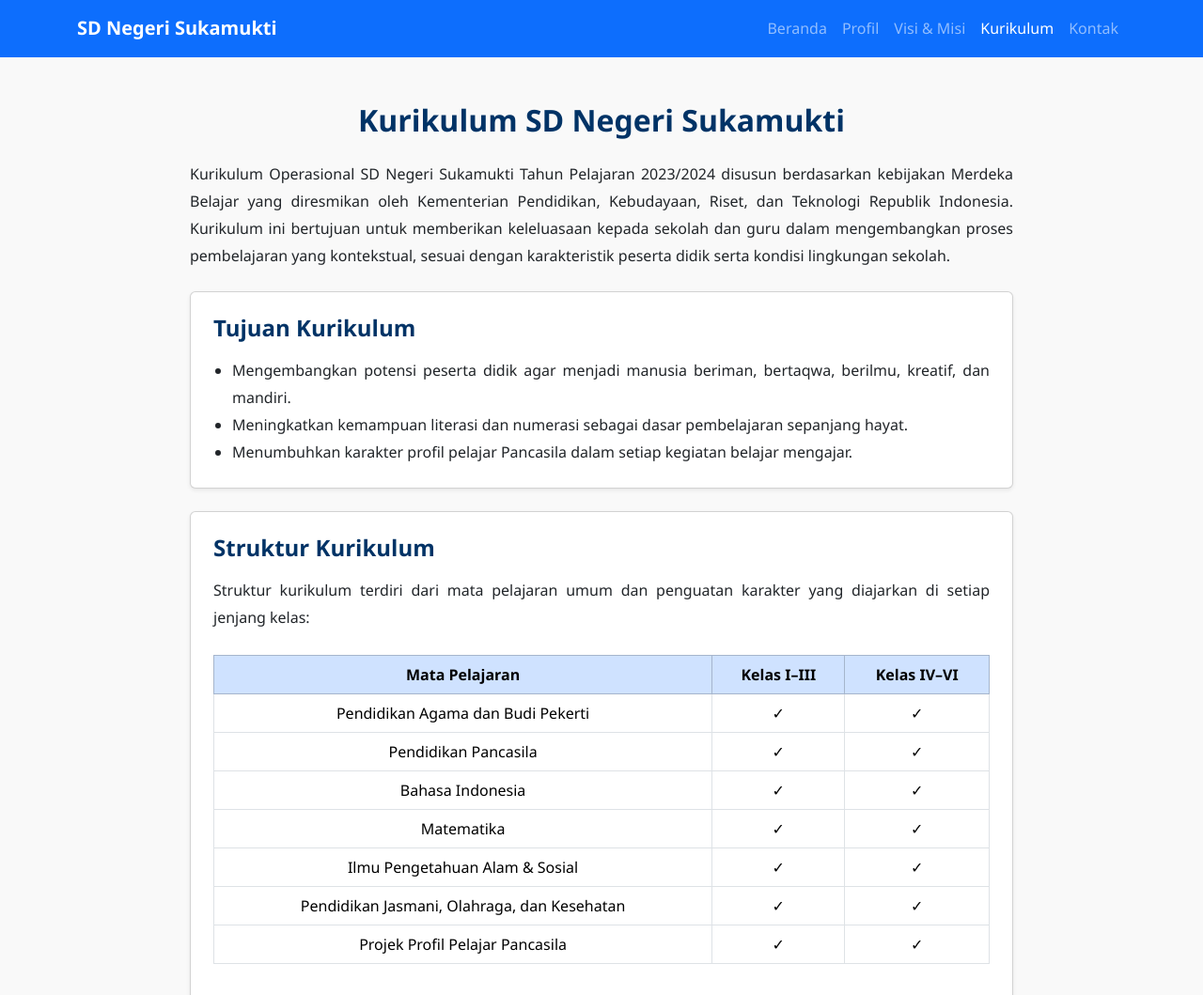
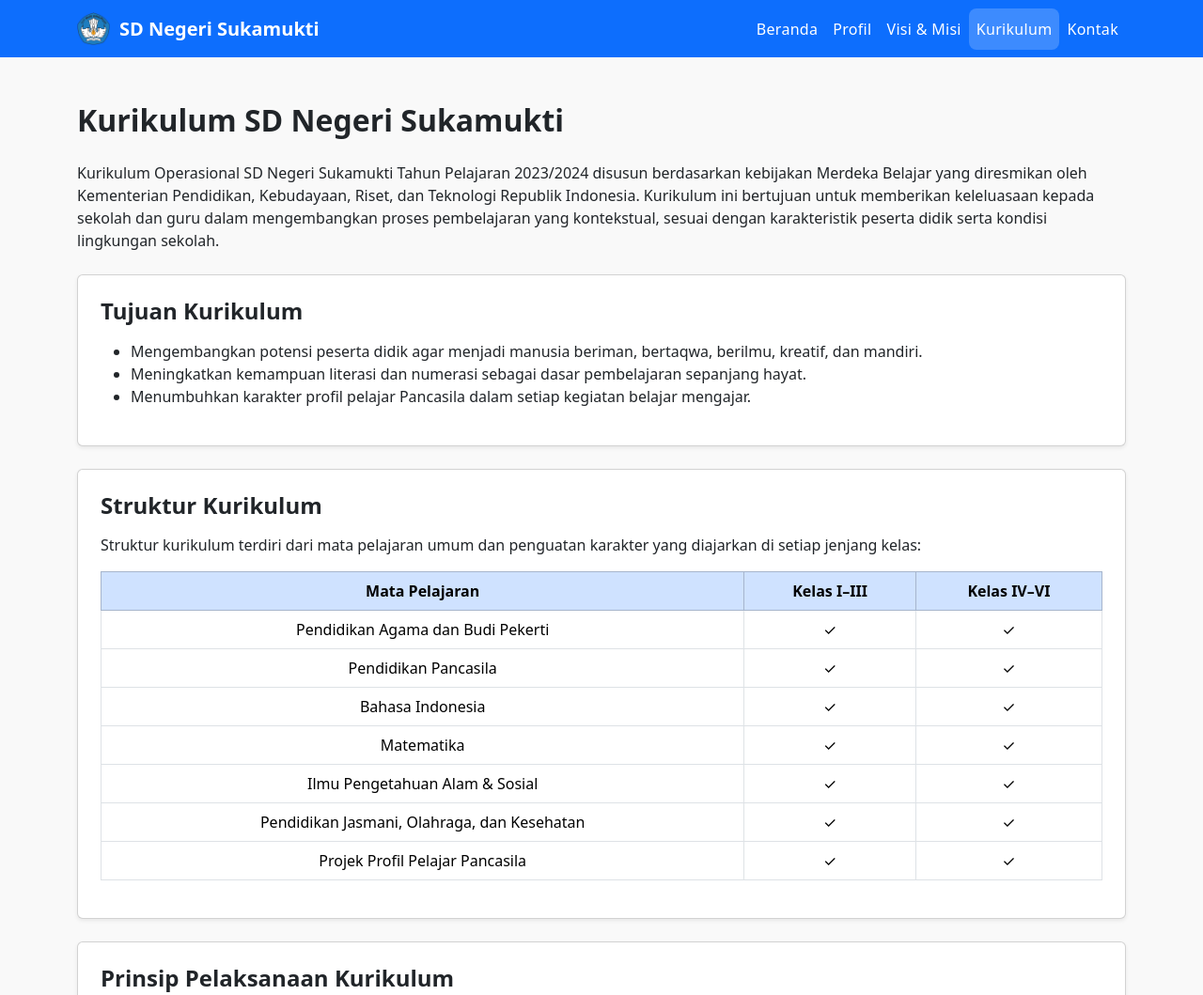
Before and after one commit to karisma10/SD-NEGERI-SUKAMUKTI, a plain HTML site: page kurikulum.html in a window 1280 px wide. Shown: the top 1059 px of the page at 94% size. Drawn offline with nearby package versions, Linux system fonts and the light colour scheme.

Commit message:
Add files via upload

```diff
--- a/kurikulum.html
+++ b/kurikulum.html
@@ -3,62 +3,58 @@
 <head>
   <meta charset="UTF-8">
   <meta name="viewport" content="width=device-width, initial-scale=1.0">
-  <title>Kurikulum | SD Negeri Sukamukti</title>
+  <title>SD Negeri Sukamukti | Beranda</title>
   <link href="https://cdn.jsdelivr.net/npm/bootstrap@5.3.2/dist/css/bootstrap.min.css" rel="stylesheet">
   <style>
-    /* Footer tetap sama */
+    body { background-color: #f9f9f9; }
+
+    /* Hero section */
+    .hero {
+      background: linear-gradient(135deg, #007bff, #00bcd4);
+      color: white;
+      text-align: center;
+      padding: 100px 20px;
+    }
+
+    .hero img {
+      width: 120px;
+      height: auto;
+      margin-bottom: 20px;
+    }
+
+    .hero h1 {
+      font-size: 2.5rem;
+      font-weight: bold;
+    }
+
     footer {
       background: #003366;
       color: white;
-      height: 70px;
-      display: flex;
-      align-items: center;
-      justify-content: center;
+      padding: 15px;
+      text-align: center;
     }
 
-    /* Gaya teks keseluruhan */
-    body {
-      background-color: #f9f9f9;
-      font-family: "Segoe UI", Arial, sans-serif;
-      color: #212529;
+    /* Navbar logo kecil */
+    .navbar-brand img {
+      width: 35px;
+      height: auto;
+      margin-right: 10px;
     }
 
-    p, ul, li {
-      text-align: justify;
-      line-height: 1.8;
+    /* Navbar teks */
+    .navbar-nav .nav-link {
+      font-weight: 400;
+      letter-spacing: 0.3px;
+      text-transform: capitalize;
+      padding: 10px 15px;
+      color: #fff !important;
     }
 
-    ul {
-      padding-left: 20px;
-      margin-bottom: 0;
-    }
-
-    h2, h4 {
-      text-align: center;
-      font-weight: 700;
-      color: #003366;
-    }
-
-    .card h4 {
-      text-align: left;
-      color: #003366;
-    }
-
-    .card p {
-      text-align: justify;
-      margin-bottom: 10px;
-    }
-
-    .table {
-      margin-top: 15px;
-    }
-
-    .table th, .table td {
-      vertical-align: middle;
-    }
-
-    section.container {
-      max-width: 900px;
+    .navbar-nav .nav-link:hover,
+    .navbar-nav .nav-link.active {
+      background-color: rgba(255, 255, 255, 0.2);
+      border-radius: 8px;
+      transition: 0.3s;
     }
   </style>
 </head>
@@ -67,11 +63,14 @@
   <!-- Navbar -->
   <nav class="navbar navbar-expand-lg navbar-dark bg-primary">
     <div class="container">
-      <a class="navbar-brand fw-bold" href="index.html">SD Negeri Sukamukti</a>
+      <a class="navbar-brand fw-bold d-flex align-items-center" href="index.html">
+        <img src="img/logo tut wuri.png" alt="Logo Tut Wuri Handayani">
+        SD Negeri Sukamukti
+      </a>
       <button class="navbar-toggler" data-bs-toggle="collapse" data-bs-target="#nav">
         <span class="navbar-toggler-icon"></span>
       </button>
-      <div class="collapse navbar-collapse justify-content-end" id="nav">
+      <div class="collapse navbar-collapse" id="nav">
         <ul class="navbar-nav ms-auto">
           <li class="nav-item"><a href="index.html" class="nav-link">Beranda</a></li>
           <li class="nav-item"><a href="profil.html" class="nav-link">Profil</a></li>
```
Also changed, not shown: index.html (+52 -5 lines), kontak.html (+58 -12 lines), profil.html (+12 -4 lines), visi-misi.html (+56 -20 lines), img/logo tut wuri.png (added).
